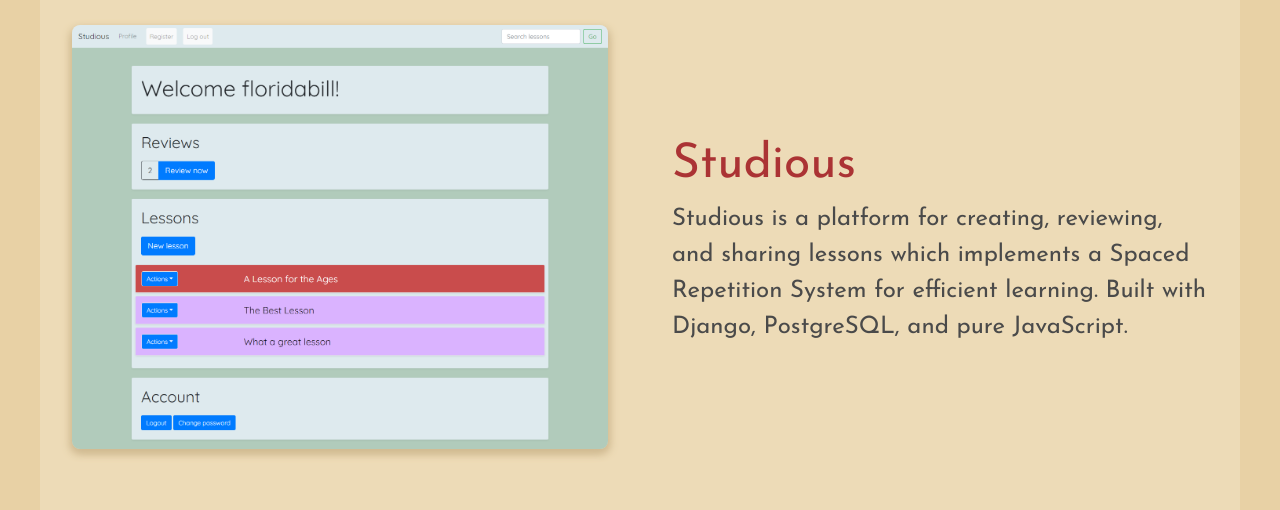
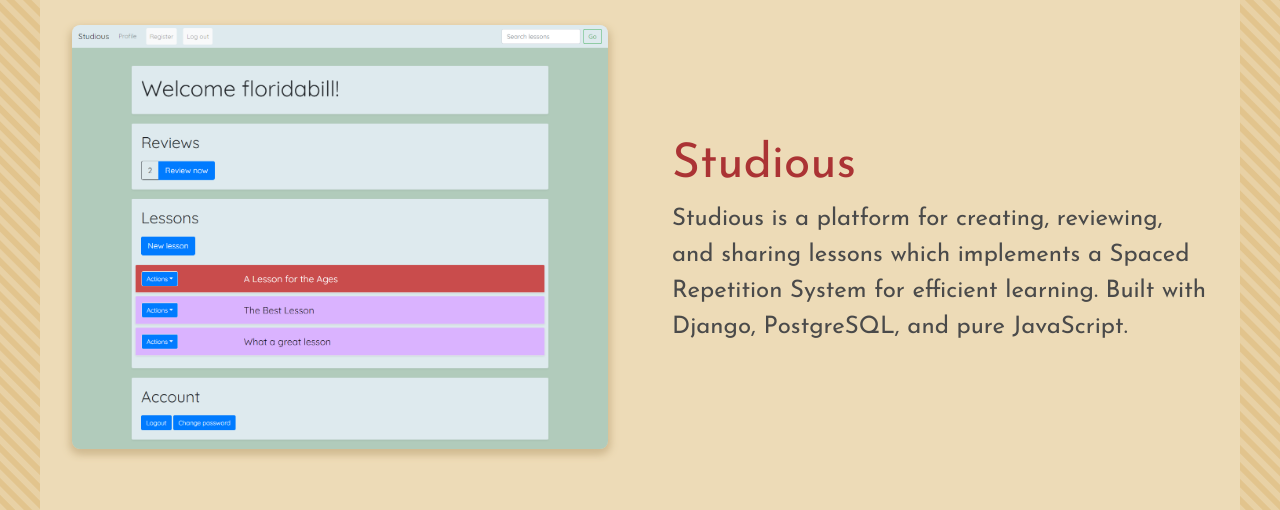
Before and after one commit to dmjz/portfolio, a Gatsby site: page / in a window 1280 px wide. Shown: the part 737-1247 px from the top of the page. Built offline with nearby package versions, Linux system fonts and the light colour scheme; Gatsby itself is replaced by a stand-in of ours.

Commit message:
add background texture

```diff
--- a/src/pages/index.css
+++ b/src/pages/index.css
@@ -1,5 +1,6 @@
 body {
-    background-color: #e8d1a5;
+    /* background-color: #e8d1a5; */
+    background: repeating-linear-gradient( 45deg, #e8d1a5 0px, #e8d1a5 5px, #E2C48D 6px, #E2C48D 11px, #e8d1a5 12px);
 }
 
 .header-color {
```
